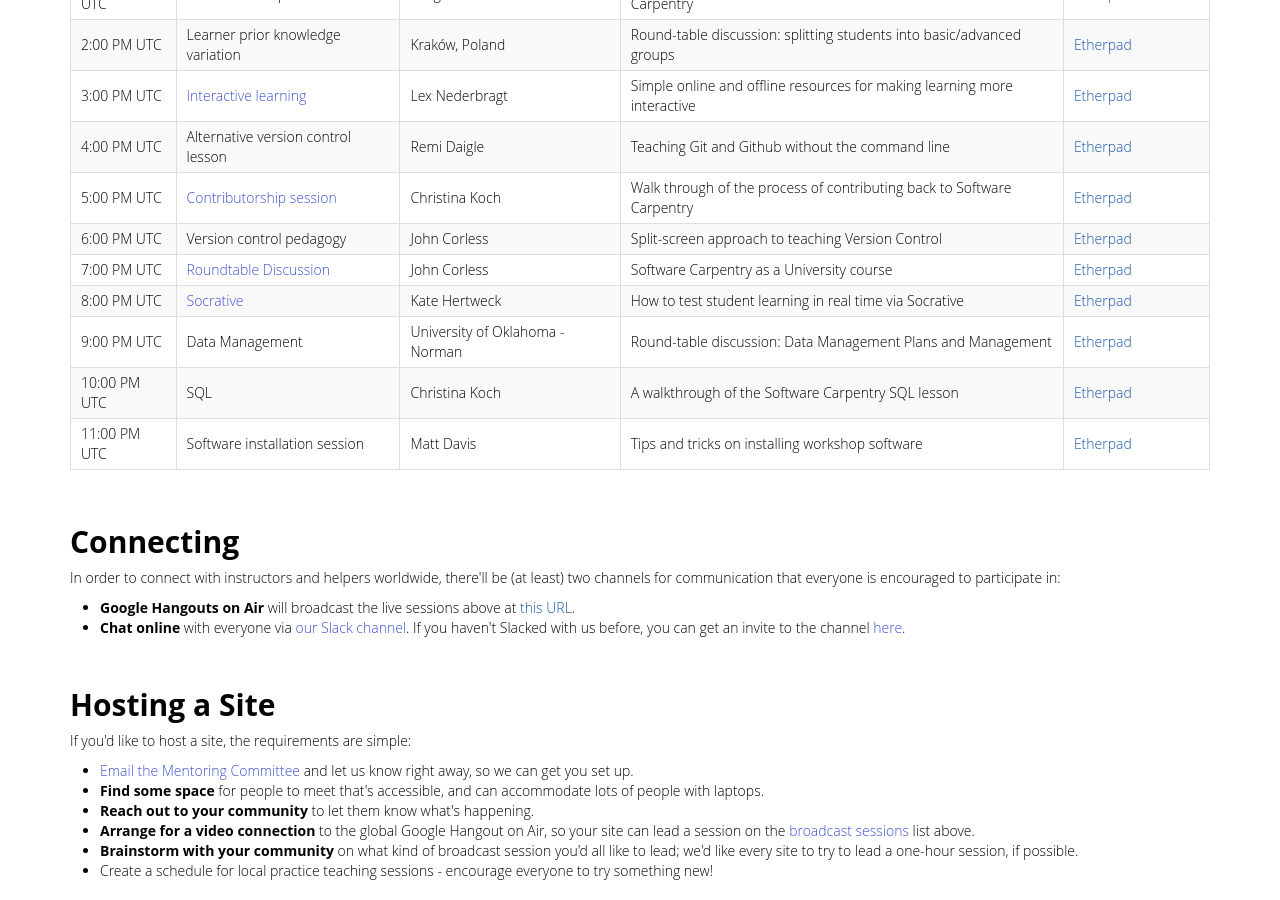
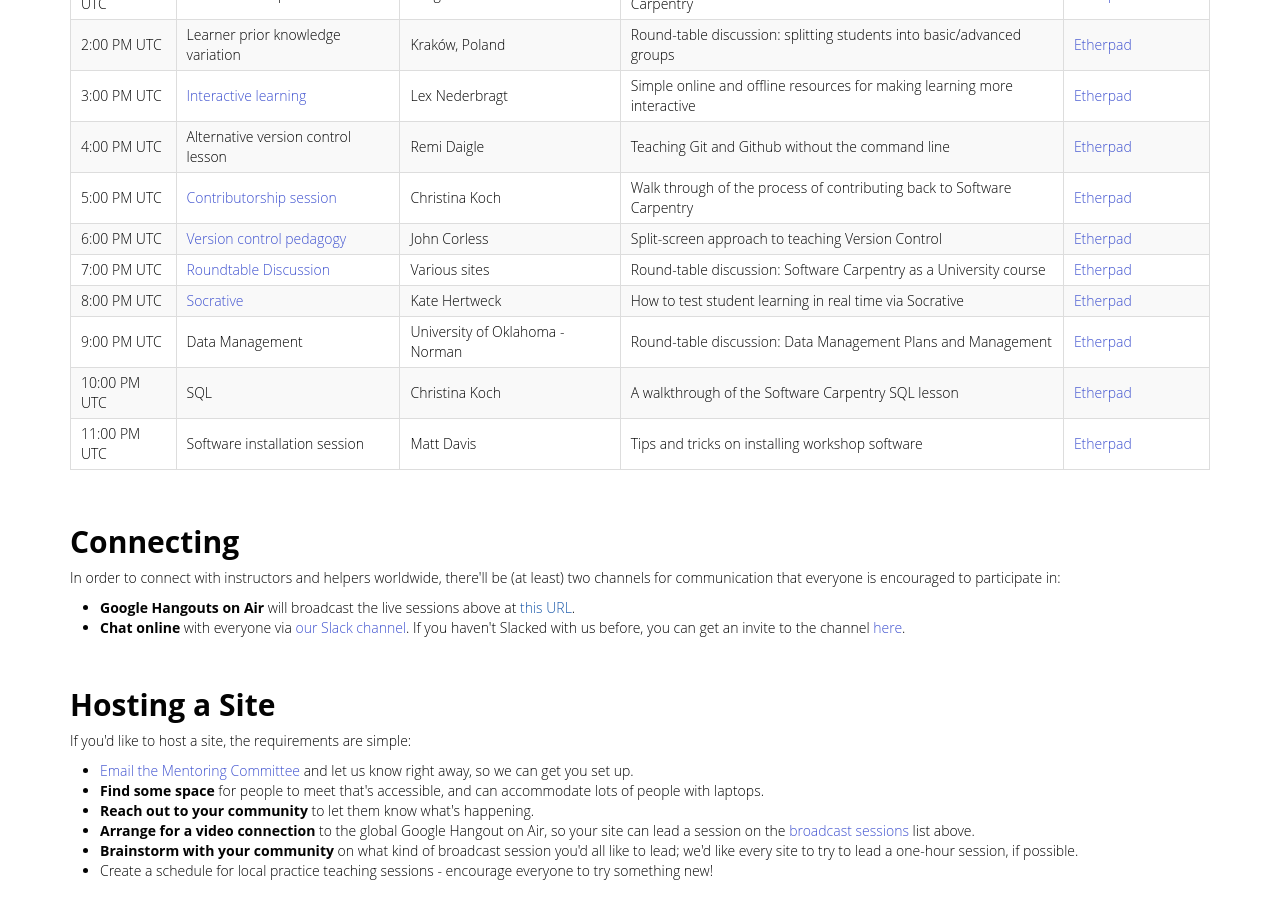
Before and after one commit to swcarpentry/instructor-retreat-2015, a Jekyll site: the page built from index.html, in a window 1280 px wide and 900 px high, scrolled down 748 px. Built offline with Jekyll 4.4.1, drawn with Linux system fonts in a browser that asks for light colours; a script that is not in the unit is left out.

Commit message:
Fixed error in schedule and added links to etherpads for global broadcast sessions

```diff
--- a/_includes/schedule.html
+++ b/_includes/schedule.html
@@ -19,91 +19,91 @@
             <td><a href="https://plus.google.com/events/crfkatradggqr3m18e5pq1q5l3s">Contributorship session</a></td>
             <td>Isabell Kiral-Kornek</td>
             <td>Walk through of the process of contributing back to Software Carpentry</td>
-            <td><a href=''>Etherpad</a></td>
+            <td><a href='http://pad.software-carpentry.org/swc-instructor-retreat-2015-3AM-UTC'>Etherpad</a></td>
         </tr>
         <tr>
             <td>10:00 AM UTC</td>
             <td>Making friends with Python 3</td>
             <td>Dave Jones</td>
             <td>What to watch when transitioning from Python 2 to Python 3</td>
-            <td><a href=''>Etherpad</a></td>
+            <td><a href='http://pad.software-carpentry.org/swc-instructor-retreat-2015-10AM-UTC'>Etherpad</a></td>
         </tr>
         <tr>
             <td>11:00 AM UTC</td>
             <td>Contributorship session</td>
             <td>Greg Wilson</td>
             <td>Walk through of the process of contributing back to Software Carpentry</td>
-            <td><a href=''>Etherpad</a></td>
+            <td><a href='http://pad.software-carpentry.org/swc-instructor-retreat-2015-11AM-UTC'>Etherpad</a></td>
         </tr>
         <tr>
             <td>2:00 PM UTC</td>
             <td>Learner prior knowledge variation</td>
             <td>Kraków, Poland</td>
             <td>Round-table discussion: splitting students into basic/advanced groups</td>
-            <td><a href=''>Etherpad</a></td>
+            <td><a href='http://pad.software-carpentry.org/swc-instructor-retreat-2015-2PM-UTC'>Etherpad</a></td>
         </tr>
         <tr>
             <td>3:00 PM UTC</td>
             <td><a href="https://plus.google.com/events/cijqgu6639fvdp7ejot602qq7uc">Interactive learning</a></td>
             <td>Lex Nederbragt</td>
             <td>Simple online and offline resources for making learning more interactive</td>
-            <td><a href=''>Etherpad</a></td>
+            <td><a href='http://pad.software-carpentry.org/swc-instructor-retreat-2015-3PM-UTC'>Etherpad</a></td>
         </tr>
         <tr>
             <td>4:00 PM UTC</td>
             <td>Alternative version control lesson</td>
             <td>Remi Daigle</td>
             <td>Teaching Git and Github without the command line</td>
-            <td><a href=''>Etherpad</a></td>
+            <td><a href='http://pad.software-carpentry.org/swc-instructor-retreat-2015-4PM-UTC'>Etherpad</a></td>
         </tr>
         <tr>
             <td>5:00 PM UTC</td>
             <td><a href="https://plus.google.com/events/cgmakoi1lhg3h7n0g850muck34o">Contributorship session</a></td>
             <td>Christina Koch</td>
             <td>Walk through of the process of contributing back to Software Carpentry</td>
-            <td><a href=''>Etherpad</a></td>
+            <td><a href='http://pad.software-carpentry.org/swc-instructor-retreat-2015-5PM-UTC'>Etherpad</a></td>
         </tr>
         <tr>
             <td>6:00 PM UTC</td>
-            <td>Version control pedagogy</td>
+            <td><a href="https://plus.google.com/events/cbktff42q0mpsoosbne1kr2h3nc">Version control pedagogy</a></td>
             <td>John Corless</td>
             <td>Split-screen approach to teaching Version Control</td>
-            <td><a href=''>Etherpad</a></td>
+            <td><a href='http://pad.software-carpentry.org/swc-instructor-retreat-2015-6PM-UTC'>Etherpad</a></td>
         </tr>
         <tr>
             <td>7:00 PM UTC</td>
             <td><a href="https://plus.google.com/events/c41eaub933br0odpb385rcg9j00">Roundtable Discussion</a></td>
-            <td>John Corless</td>
-            <td>Software Carpentry as a University course</td>
-            <td><a href=''>Etherpad</a></td>
+            <td>Various sites</td>
+            <td>Round-table discussion: Software Carpentry as a University course</td>
+            <td><a href='http://pad.software-carpentry.org/swc-instructor-retreat-2015-7PM-UTC'>Etherpad</a></td>
         </tr>
         <tr>
             <td>8:00 PM UTC</td>
             <td><a href="https://plus.google.com/events/ctev8a564difsu9lghq2ucft0vo">Socrative</a></td>
             <td>Kate Hertweck</td>
             <td>How to test student learning in real time via Socrative</td>
-            <td><a href=''>Etherpad</a></td>
+            <td><a href='http://pad.software-carpentry.org/swc-instructor-retreat-2015-8PM-UTC'>Etherpad</a></td>
         </tr>
         <tr>
             <td>9:00 PM UTC</td>
             <td>Data Management</td>
             <td>University of Oklahoma - Norman</td>
             <td>Round-table discussion: Data Management Plans and Management</td>
-            <td><a href=''>Etherpad</a></td>
+            <td><a href='http://pad.software-carpentry.org/swc-instructor-retreat-2015-9PM-UTC'>Etherpad</a></td>
         </tr>
         <tr>
             <td>10:00 PM UTC</td>
             <td>SQL</td>
             <td>Christina Koch</td>
             <td>A walkthrough of the Software Carpentry SQL lesson</td>
-            <td><a href=''>Etherpad</a></td>
+            <td><a href='http://pad.software-carpentry.org/swc-instructor-retreat-2015-10PM-UTC'>Etherpad</a></td>
         </tr>
         <tr>
             <td>11:00 PM UTC</td>
             <td>Software installation session</td>
             <td>Matt Davis</td>
             <td>Tips and tricks on installing workshop software</td>
-            <td><a href=''>Etherpad</a></td>
+            <td><a href='http://pad.software-carpentry.org/swc-instructor-retreat-2015-11PM-UTC'>Etherpad</a></td>
         </tr>
     </table>
 
```
